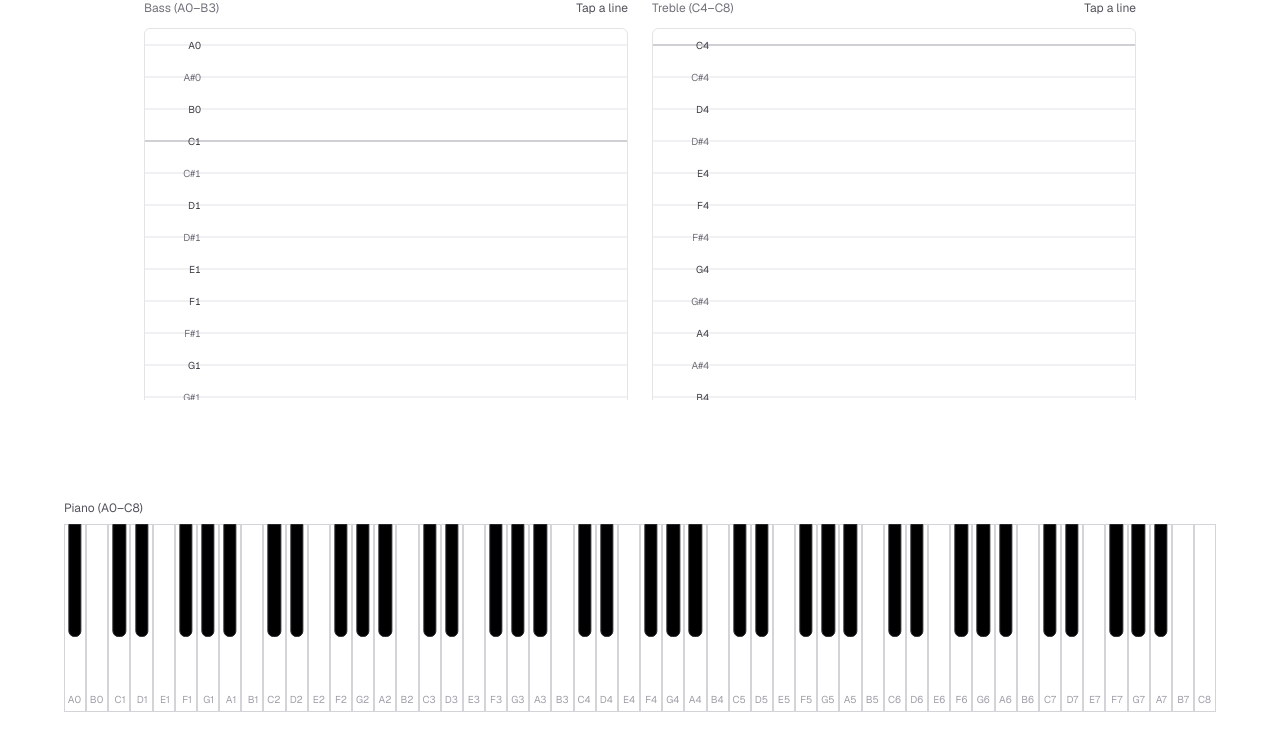
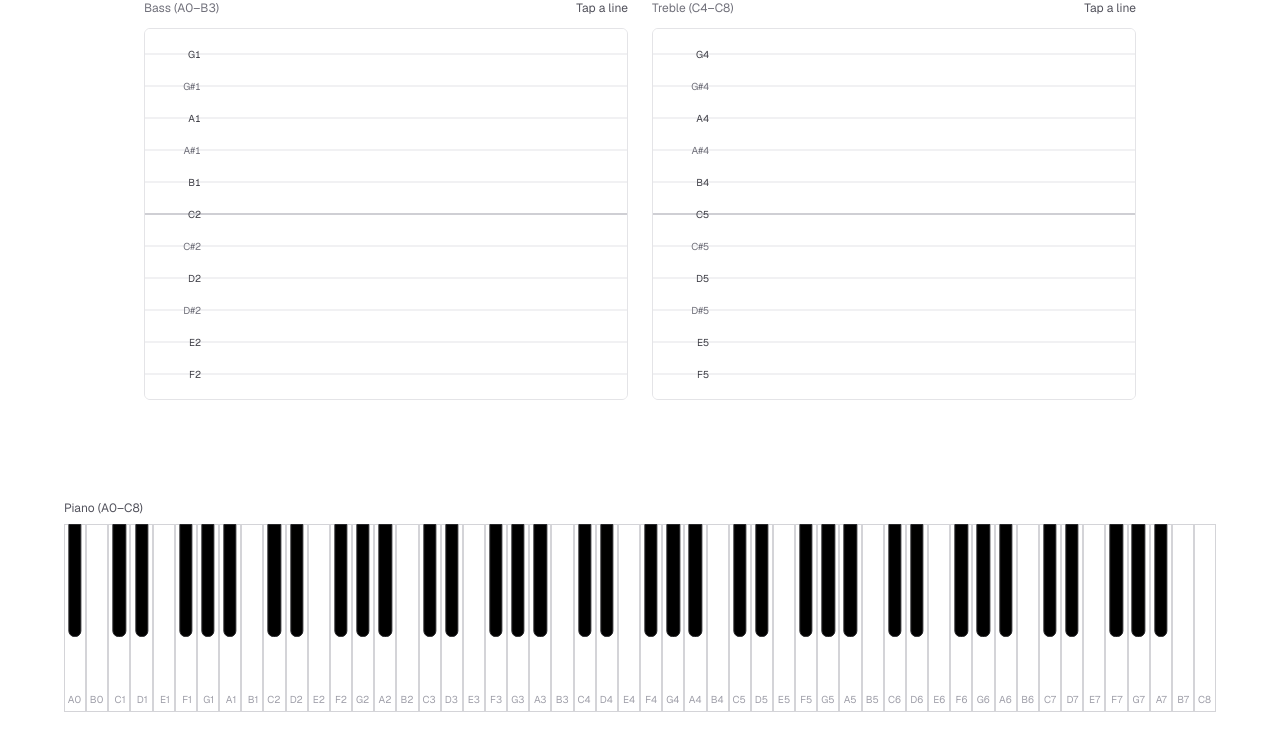
Before and after one commit to adamkow/sheet-music, a Next.js app: page / in a window 1280 px wide. Shown: the top 750 px of the page. Built offline with nearby package versions, Linux system fonts and the light colour scheme.

Commit message:
scrolling

```diff
--- a/src/app/components/Sheet.js
+++ b/src/app/components/Sheet.js
@@ -54,7 +54,7 @@ function Staff({ label, start, end, focus, pickedNotes, onNoteToggle, onClear })
 
 
   return (
-    <div className="w-full h-full flex flex-col">
+    <div className="w-full h-full min-h-0 flex flex-col">
             <div className="mb-3 flex items-center justify-between">
         <div className="text-xs text-zinc-500">{label}</div>
         <div className="flex items-center gap-2">
@@ -74,7 +74,7 @@ function Staff({ label, start, end, focus, pickedNotes, onNoteToggle, onClear })
 
       <div
         ref={containerRef}
-        className="flex-1 w-full overflow-y-auto rounded-md border border-zinc-200 bg-white dark:border-zinc-800"
+        className="flex-1 min-h-0 w-full overflow-y-auto rounded-md border border-zinc-200 bg-white dark:border-zinc-800"
       >
         <div className="relative">
           {keys.map((k) => {
@@ -146,8 +146,8 @@ export default function Sheet() {
   };
 
   return (
-    <div className="w-full h-full">
-      <div className="grid h-full grid-cols-1 gap-6 md:grid-cols-2">
+    <div className="w-full h-full min-h-0">
+      <div className="grid h-full min-h-0 grid-cols-1 grid-rows-2 auto-rows-fr gap-6 md:grid-cols-2 md:grid-rows-1">
         <Staff
           label="Bass (A0–B3)"
           start={21}
```
